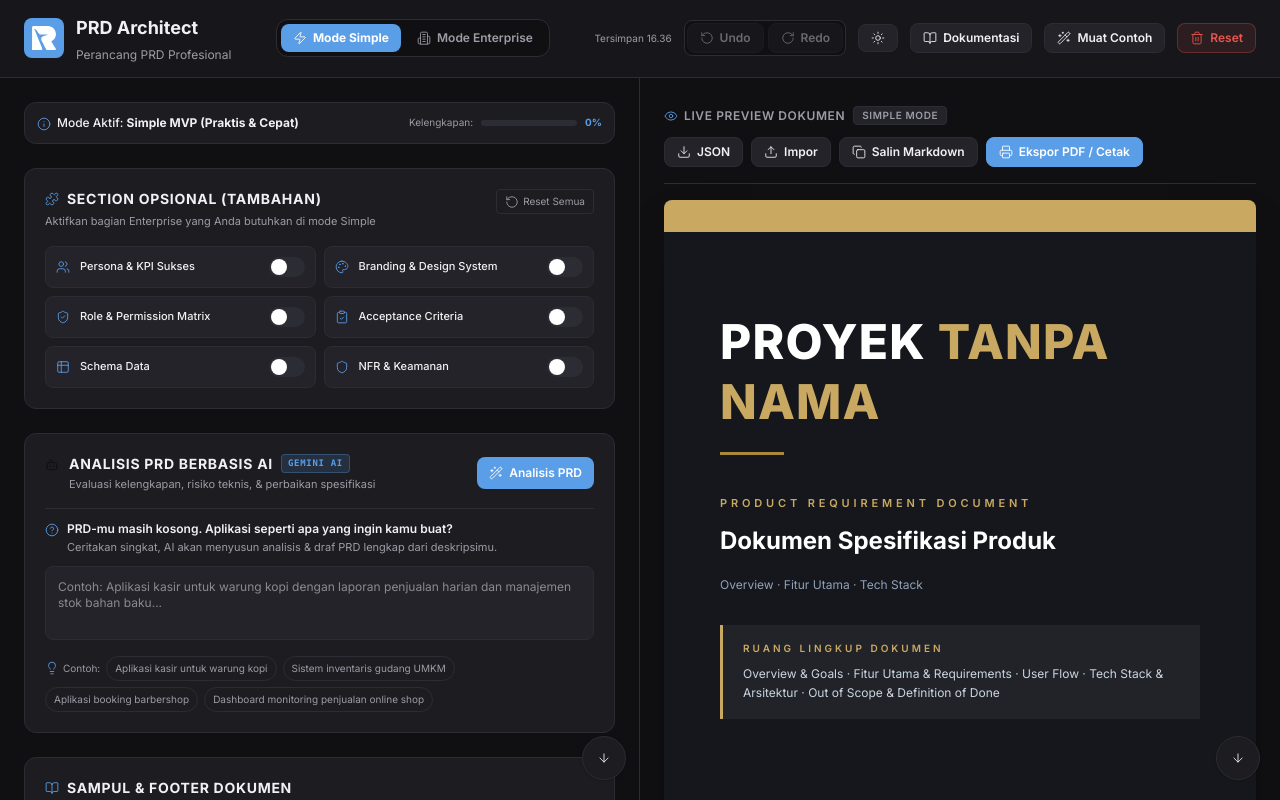
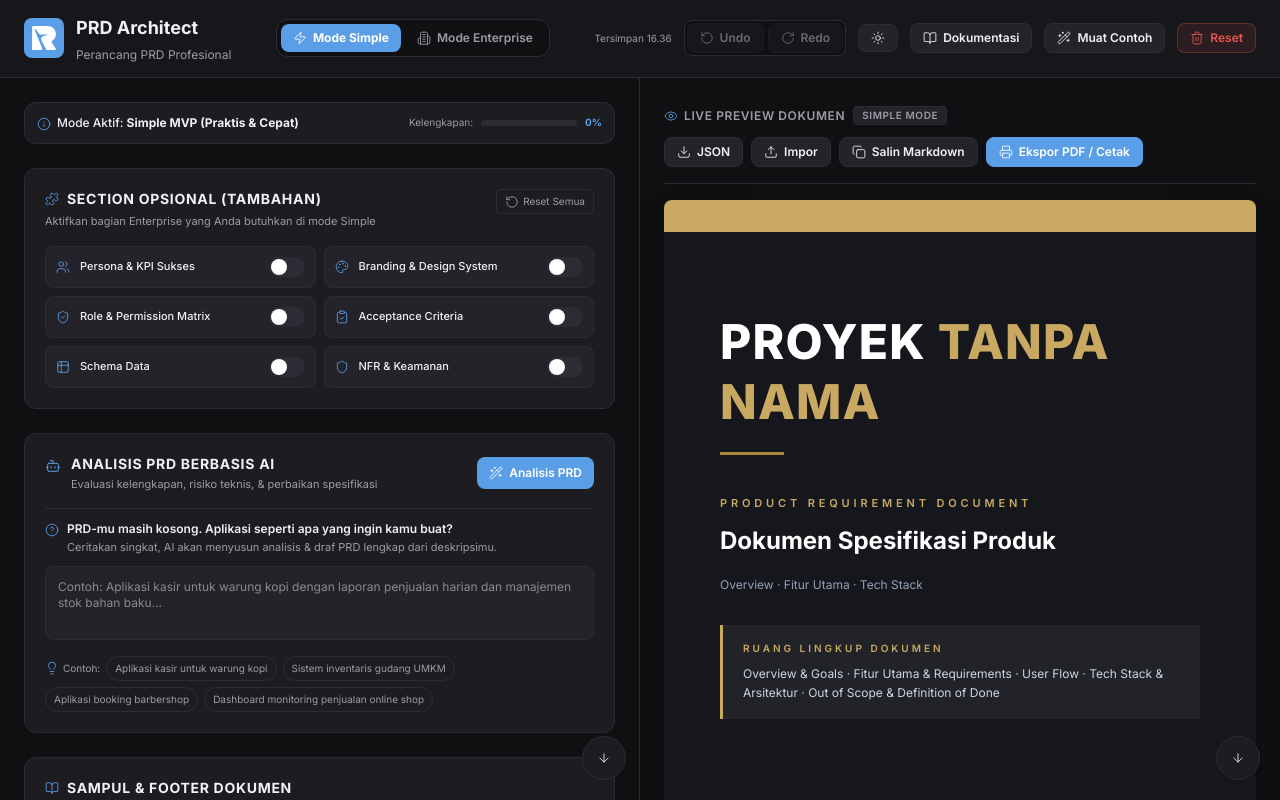
Before and after one commit to riskychici/prd-architect, a React (Vite) app: page / in a window 1280 px wide. Built offline with nearby package versions, Linux system fonts and the light colour scheme.

Commit message:
fix(performance): memperbaiki masalah stuck ketika keluar dari menu dokumentasi

```diff
--- a/src/App.jsx
+++ b/src/App.jsx
@@ -11,15 +11,18 @@ import DocsPage from './components/docs/DocsPage';
 
 const PreviewPanel = lazy(() => import('./components/preview/PreviewPanel'));
 
+// FIX: Variabel module-level agar tidak reset saat komponen remount
+let appInitDone = false;
+
 export default function App() {
   const [page, setPage] = useState('app');
   const restoreState = usePrdStore(function (s) { return s.restoreState; });
   const setMode = usePrdStore(function (s) { return s.setMode; });
-  const initDoneRef = useRef(false);
 
+  // Inisialisasi data dari localStorage (hanya sekali)
   useEffect(function () {
-    if (initDoneRef.current) return;
-    initDoneRef.current = true;
+    if (appInitDone) return;
+    appInitDone = true;
     const saved = storageService.load();
     if (saved && saved.state) {
       if (saved.mode) setMode(saved.mode);
@@ -28,6 +31,7 @@ export default function App() {
     setTimeout(function () { usePrdStore.getState().commitHistory(); }, 0);
   }, []);
 
+  // Commit history saat user mengetik atau klik tombol
   useEffect(function () {
     const commit = debounce(function () { usePrdStore.getState().commitHistory(); }, 500);
     function onInput(e) {
@@ -51,8 +55,10 @@ export default function App() {
     };
   }, []);
 
+  // FIX 1: Guard keyboard shortcut agar tidak aktif di halaman docs
   useEffect(function () {
     function handler(e) {
+      if (page !== 'app') return;
       const tag = (e.target.tagName || '').toLowerCase();
       if (tag === 'input' || tag === 'textarea' || tag === 'select') return;
       if ((e.ctrlKey || e.metaKey) && !e.shiftKey && e.key.toLowerCase() === 'z') {
@@ -65,14 +71,31 @@ export default function App() {
     }
     document.addEventListener('keydown', handler);
     return function () { document.removeEventListener('keydown', handler); };
-  }, []);
+  }, [page]);
 
-  if (page === 'docs') {
-    return <DocsPage onBack={function () { setPage('app'); }} />;
+  // FIX 2: Trigger resize textarea saat kembali ke app
+  // (karena saat display:none, textarea punya dimensi 0)
+  useEffect(function () {
+    if (page === 'app') {
+      requestAnimationFrame(function () {
+        requestAnimationFrame(function () {
+          window.dispatchEvent(new Event('resize'));
+        });
+      });
     }
+  }, [page]);
 
+  // FIX 3: Render kedua halaman bersamaan.
+  // App disembunyikan dengan display:none (bukan di-unmount),
+  // sehingga tidak ada proses rebuild DOM yang berat saat kembali.
   return (
-    <div className="app-shell flex flex-col bg-base text-ink overflow-hidden">
+    <>
+      {page === 'docs' && <DocsPage onBack={function () { setPage('app'); }} />}
+
+      <div
+        className="app-shell flex flex-col bg-base text-ink overflow-hidden"
+        style={page === 'docs' ? { display: 'none' } : undefined}
+      >
         <a href="#editorPanel" className="sr-only focus:not-sr-only focus:fixed focus:top-2 focus:left-2 focus:z-[200] focus:bg-accent focus:text-white focus:px-3 focus:py-2 focus:rounded focus:text-sm">Lompat ke Editor</a>
         <a href="#previewPanel" className="sr-only focus:not-sr-only focus:fixed focus:top-2 focus:left-2 focus:z-[200] focus:bg-accent focus:text-white focus:px-3 focus:py-2 focus:rounded focus:text-sm">Lompat ke Preview</a>
         <Header onOpenDocs={function () { setPage('docs'); }} />
@@ -94,5 +117,6 @@ export default function App() {
         <MobileTabBar />
         <ToastContainer />
       </div>
+    </>
   );
 }
--- a/src/components/editor/AiAnalysisCard.jsx
+++ b/src/components/editor/AiAnalysisCard.jsx
@@ -62,7 +62,6 @@ export default function AiAnalysisCard() {
   const aiTypewriterActive = usePrdStore((s) => s.aiTypewriterActive);
   const setAiTypewriterActive = usePrdStore((s) => s.setAiTypewriterActive);
   const showToast = useToast();
-
   const isPrdEmpty = usePrdStore((s) => {
     const f = s.fields;
     return !(f.projectName || '').trim() &&
@@ -70,18 +69,15 @@ export default function AiAnalysisCard() {
       !(f.productGoal || '').trim() &&
       s.features.length === 0;
   });
-
   const feedbackBoxRef = useRef(null);
   const briefRef = useRef(null);
   const typewriterStartRef = useRef(null);
   const userScrolledUpRef = useRef(false);
   const rafScrollRef = useRef(null);
-
   const [displayedText, setDisplayedText] = useState('');
   const [isTypingFinished, setIsTypingFinished] = useState(true);
   const [showJumpButton, setShowJumpButton] = useState(false);
   const [briefText, setBriefText] = useState('');
-
   const boxMounted = !!(displayedText || isAnalyzing);
 
   useEffect(() => {
@@ -214,11 +210,13 @@ export default function AiAnalysisCard() {
     <div className="bg-card p-4 md:p-5 rounded-xl border border-line space-y-4">
       <div className="flex flex-col md:flex-row md:justify-between md:items-center gap-3">
         <div className="flex items-start space-x-2.5 min-w-0">
-          <FontAwesomeIcon icon={faRobot} className="text-accent text-base mt-1 shrink-0" />
+          {/* PERBAIKAN 1: hapus kelas text-base (bentrok dengan warna base),
+              ukuran icon diatur lewat prop size agar konsisten 16px */}
+          <FontAwesomeIcon icon={faRobot} size={16} className="text-accent mt-1 shrink-0" />
           <div className="min-w-0">
+            {/* PERBAIKAN 2: label GEMINI AI dihapus */}
             <h2 className="text-sm font-bold text-ink uppercase tracking-wider flex items-center gap-x-2 gap-y-1 flex-wrap">
               <span>Analisis PRD Berbasis AI</span>
-              <span className="text-[9px] bg-accent/15 text-accent border border-accent/30 px-1.5 py-0.5 rounded font-mono whitespace-nowrap">Gemini AI</span>
             </h2>
             <p className="text-[11px] text-mut mt-0.5">Evaluasi kelengkapan, risiko teknis, & perbaikan spesifikasi</p>
           </div>
@@ -241,7 +239,6 @@ export default function AiAnalysisCard() {
           )}
         </button>
       </div>
-
       {isPrdEmpty && (
         <div className="space-y-2.5 pt-3 border-t border-line">
           <div className="flex items-start gap-2">
@@ -275,13 +272,11 @@ export default function AiAnalysisCard() {
           </div>
         </div>
       )}
-
       {aiError && (
         <div className="p-3 bg-danger/10 border border-danger/40 rounded-lg text-xs text-danger">
           {aiError}
         </div>
       )}
-
       {(displayedText || isAnalyzing) && (
         <div className="space-y-3 pt-1 border-t border-line">
           <div className="flex flex-col sm:flex-row sm:justify-between sm:items-center gap-2">
```
Also changed, not shown: 1 other file (tests, documents, lock files or other folders). Lines whose indentation alone changed are shown as unchanged.
